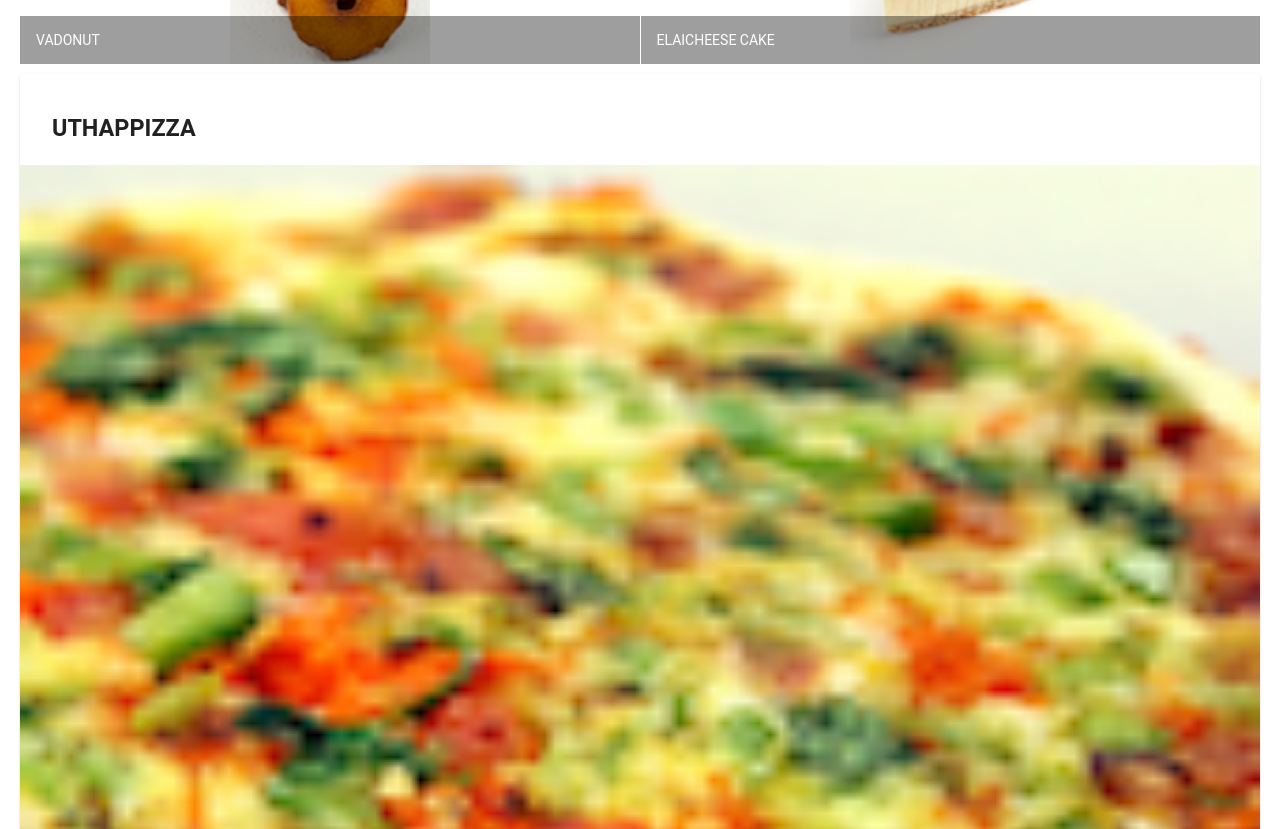
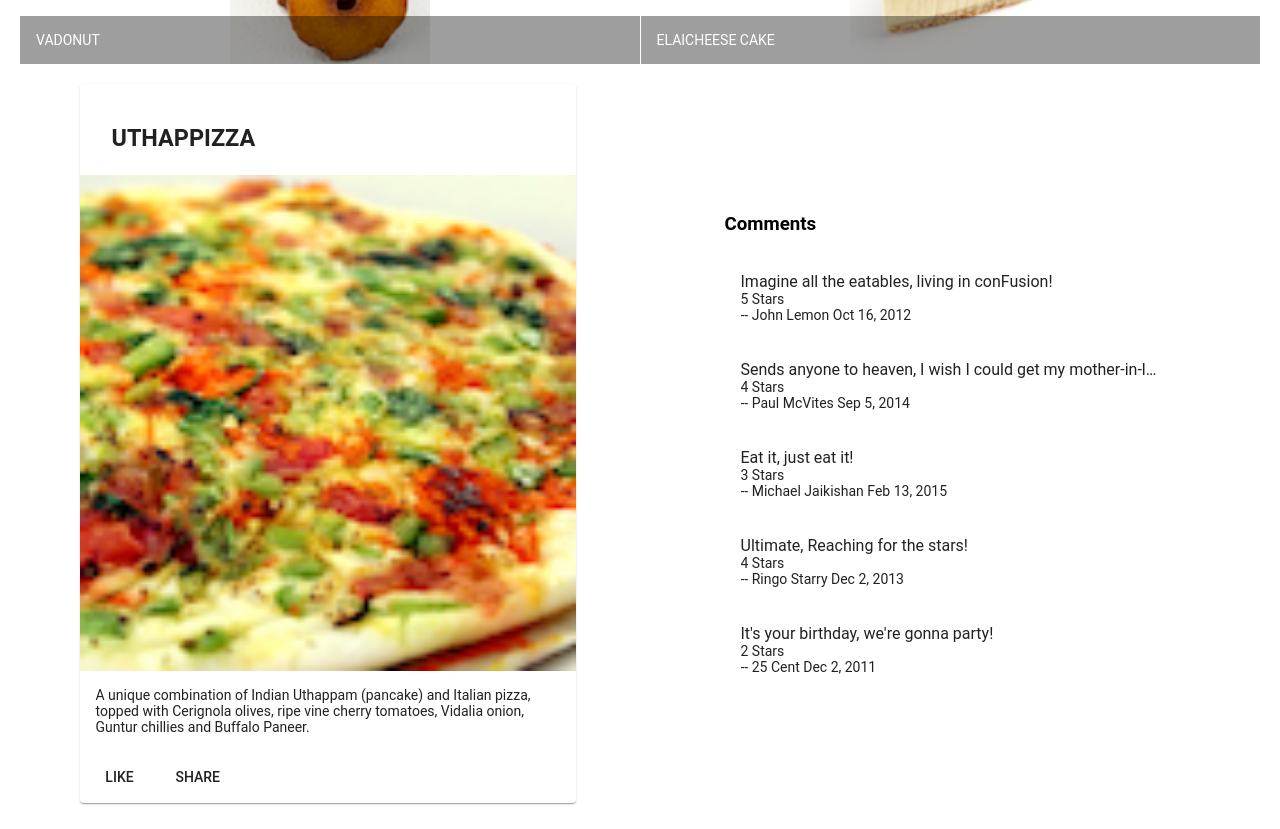
Before and after one commit to shawnanx/conFusion, an Angular app: page / in a window 1280 px wide. Shown: the part 500-1329 px from the top of the page. Built offline with nearby package versions, Linux system fonts and the light colour scheme.

Commit message:
dishdetail component added

```diff
--- a/src/app/app.component.html
+++ b/src/app/app.component.html
@@ -1,3 +1,4 @@
 <!--The content below is only a placeholder and can be replaced.-->
 <mat-toolbar color="primary"><span>Ristorante Con Fusion</span></mat-toolbar>
 <app-menu></app-menu>
+<app-dishdetail></app-dishdetail>
--- /dev/null
+++ b/src/app/dishdetail/dishdetail.component.html
@@ -0,0 +1,41 @@
+<div class="container"
+    fxLayout="row"
+    fxLayout.sm="column"
+    fxLayout.xs="column"
+    fxLayoutAlign.gt-md="space-around center"
+    fxLayoutGap="10px"
+    fxLayoutGap.xs="0">
+
+  <div fxFlex="40" *ngIf="dish">
+    <mat-card>
+      <mat-card-header>
+        <mat-card-title>
+          <h3>{{dish.name | uppercase}}</h3>
+        </mat-card-title>
+      </mat-card-header>
+      <img mat-card-image src={{dish.image}} alt={{dish.name}}>
+      <mat-card-content>
+        <p>{{dish.description}}</p>
+      </mat-card-content>
+      <mat-card-actions>
+        <button mat-button>LIKE</button>
+        <button mat-button>SHARE</button>
+      </mat-card-actions>
+    </mat-card>
+  </div>
+
+  <div fxFlex="40" *ngIf="dish">
+    <div class="container"
+     fxLayout="column"
+     fxLayoutGap="10px">
+      <h3>Comments</h3>
+      <mat-list fxFlex>
+        <mat-list-item *ngFor="let c of dish.comments">
+          <p matLine> {{c.comment}} </p>
+          <p matLine> {{c.rating}} Stars</p>
+          <p matLine> -- {{c.author}} {{c.date | date}} </p>
+        </mat-list-item>
+      </mat-list>
+    </div>
+  </div>
+</div>
--- /dev/null
+++ b/src/app/dishdetail/dishdetail.component.ts
@@ -0,0 +1,61 @@
+import { Component, OnInit } from '@angular/core';
+
+const DISH = {
+  id: '0',
+  name: 'Uthappizza',
+  image: '/assets/images/uthappizza.png',
+  category: 'mains',
+  featured: true,
+  label: 'Hot',
+  price: '4.99',
+  // tslint:disable-next-line:max-line-length
+  description: 'A unique combination of Indian Uthappam (pancake) and Italian pizza, topped with Cerignola olives, ripe vine cherry tomatoes, Vidalia onion, Guntur chillies and Buffalo Paneer.',
+  comments: [
+       {
+           rating: 5,
+           comment: 'Imagine all the eatables, living in conFusion!',
+           author: 'John Lemon',
+           date: '2012-10-16T17:57:28.556094Z'
+       },
+       {
+           rating: 4,
+           comment: 'Sends anyone to heaven, I wish I could get my mother-in-law to eat it!',
+           author: 'Paul McVites',
+           date: '2014-09-05T17:57:28.556094Z'
+       },
+       {
+           rating: 3,
+           comment: 'Eat it, just eat it!',
+           author: 'Michael Jaikishan',
+           date: '2015-02-13T17:57:28.556094Z'
+       },
+       {
+           rating: 4,
+           comment: 'Ultimate, Reaching for the stars!',
+           author: 'Ringo Starry',
+           date: '2013-12-02T17:57:28.556094Z'
+       },
+       {
+           rating: 2,
+           comment: 'It\'s your birthday, we\'re gonna party!',
+           author: '25 Cent',
+           date: '2011-12-02T17:57:28.556094Z'
+       }
+   ]
+};
+
+@Component({
+  selector: 'app-dishdetail',
+  templateUrl: './dishdetail.component.html',
+  styleUrls: ['./dishdetail.component.scss']
+})
+export class DishdetailComponent implements OnInit {
+
+  dish = DISH;
+
+  constructor() { }
+
+  ngOnInit() {
+  }
+
+}
--- a/src/app/menu/menu.component.html
+++ b/src/app/menu/menu.component.html
@@ -16,24 +16,4 @@
       </mat-grid-tile>
     </mat-grid-list>
   </div>
-
-  <div fxFlex *ngIf="selectedDish">
-    <mat-card>
-      <mat-card-header>
-        <mat-card-title>
-          <h3>{{selectedDish.name | uppercase}}</h3>
-        </mat-card-title>
-      </mat-card-header>
-      <img mat-card-image src={{selectedDish.image}} alt={{selectedDish.name}}>
-      <mat-card-content>
-        <p>{{selectedDish.description}}</p>
-      </mat-card-content>
-      <mat-card-actions>
-        <button mat-button>LIKE</button>
-        <button mat-button>SHARE</button>
-      </mat-card-actions>
-    </mat-card>
-  </div>
-
-
 </div>
```
Also changed, not shown: src/app/app.module.ts (+6 -2 lines), src/app/dishdetail/dishdetail.component.scss (added), 1 other file (tests, documents, lock files or other folders).
